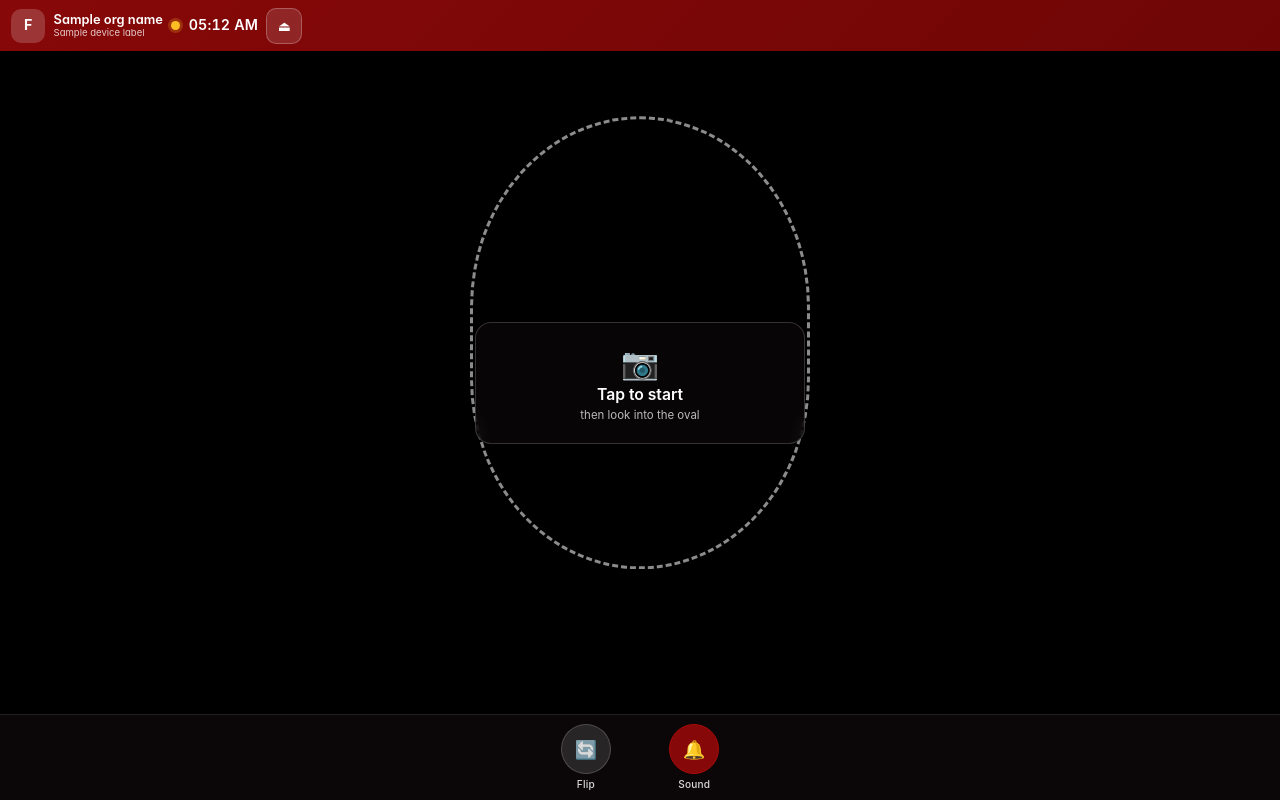
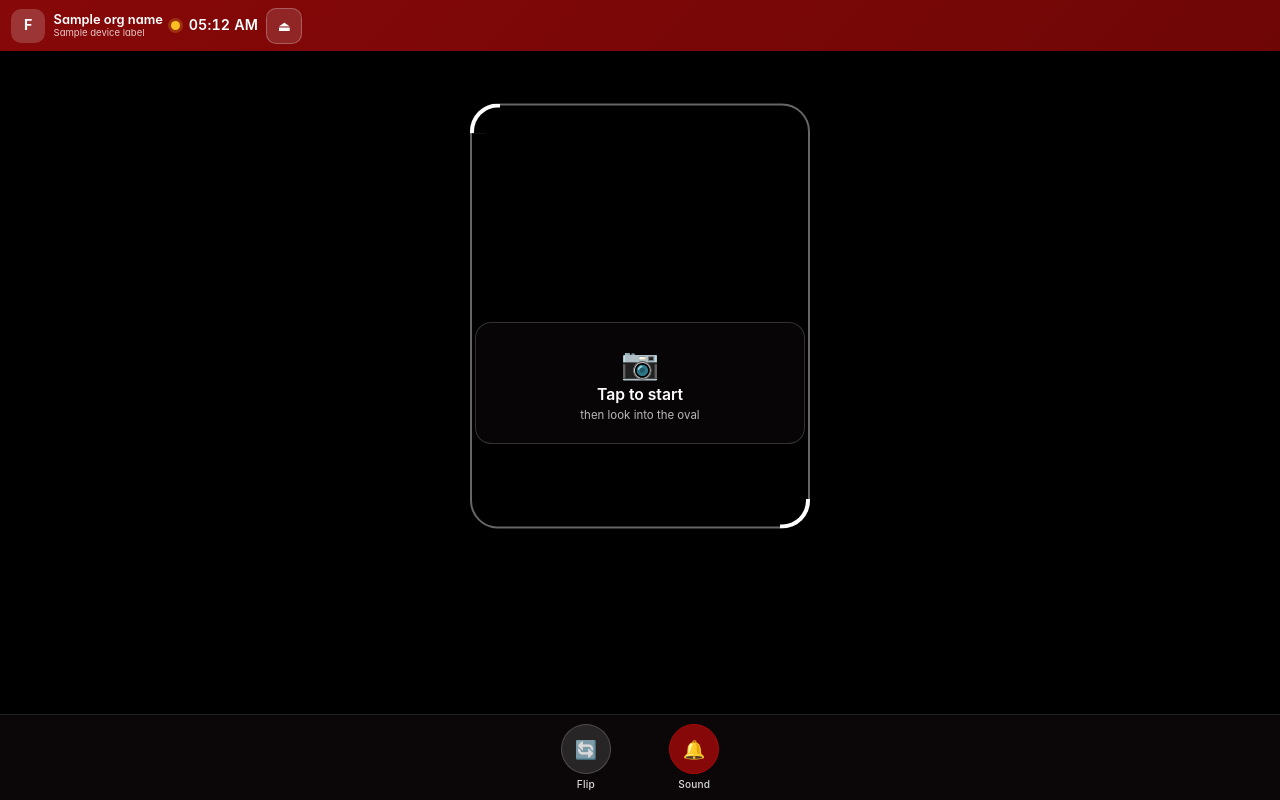
Before and after one commit to AtulBangre/fakhri-hrms, a Python web app: template app/templates/kiosk.html in a window 1280 px wide. Run offline with Jinja, Linux system fonts and the light colour scheme; the template is opened without the code that fills it: most values are stand-ins (such as "Sample title", 1, 10 or a date in 2020).

Commit message:
feat(kiosk): dynamic rush-hour continuous scan, PagarBook-style camera ratio, and faster recognition timing

```diff
--- a/app/routes/kiosk.py
+++ b/app/routes/kiosk.py
@@ -126,6 +126,7 @@ def kiosk_screen(
         active_challenge=settings.kiosk_active_challenge,
         offline_enabled=settings.kiosk_offline,
         shift_start=storage.get_setting("shift_start", "09:30"),
+        shift_end=storage.get_setting("shift_end", "18:30"),
         debounce_seconds=settings.kiosk_debounce_seconds,
         server_time=orgtime.local_now(settings).strftime("%H:%M:%S"),
         today_label=orgtime.human_day(orgtime.today(settings)),
--- a/app/static/css/app.css
+++ b/app/static/css/app.css
@@ -1093,6 +1093,7 @@ table.register tfoot td { font-weight: 600; background: var(--subtle); }
 .kiosk-cam video {
   width: 100%; height: 100%;
   object-fit: cover;
+  object-position: center 30%;
   display: block;
   background: #000;
 }
@@ -1102,20 +1103,56 @@ table.register tfoot td { font-weight: 600; background: var(--subtle); }
 .kiosk-cam.warn { box-shadow: inset 0 0 0 5px #f59e0b; }
 .kiosk-cam.bad  { box-shadow: inset 0 0 0 5px #ef4444; }
 
-/* the oval the person lines up with */
+/* Modern PagarBook-style flexible target viewport */
 .kiosk-guide {
-  position: absolute; top: 44%; left: 50%;
+  position: absolute; top: 40%; left: 50%;
   transform: translate(-50%, -50%);
-  width: min(64%, 280px);
-  aspect-ratio: 3 / 4;
-  border: 3px dashed rgba(255, 255, 255, .55);
-  border-radius: 50% / 42%;
-  transition: border-color .18s ease, border-style .18s ease, width .18s ease;
+  width: min(76%, 310px);
+  aspect-ratio: 4 / 5;
+  border-radius: 28px;
+  border: 2px solid rgba(255, 255, 255, .4);
+  box-shadow: 0 0 0 9999px rgba(0, 0, 0, .32);
+  transition: border-color .18s ease, box-shadow .18s ease;
   pointer-events: none;
 }
-.kiosk-guide.ok   { border-color: #34d399; border-style: solid; }
-.kiosk-guide.warn { border-color: #fbbf24; border-style: solid; }
-.kiosk-guide.bad  { border-color: #f87171; border-style: solid; }
+.kiosk-guide::before,
+.kiosk-guide::after {
+  content: "";
+  position: absolute;
+  width: 26px; height: 26px;
+  border-color: #fff;
+  border-style: solid;
+  pointer-events: none;
+  transition: border-color .18s ease;
+}
+.kiosk-guide::before {
+  top: -2px; left: -2px;
+  border-width: 4px 0 0 4px;
+  border-top-left-radius: 28px;
+}
+.kiosk-guide::after {
+  bottom: -2px; right: -2px;
+  border-width: 0 4px 4px 0;
+  border-bottom-right-radius: 28px;
+}
+.kiosk-guide.ok {
+  border-color: #34d399;
+  box-shadow: 0 0 0 9999px rgba(0, 0, 0, .22), 0 0 24px rgba(52, 211, 153, .45);
+}
+.kiosk-guide.ok::before,
+.kiosk-guide.ok::after { border-color: #34d399; }
+.kiosk-guide.warn {
+  border-color: #fbbf24;
+  box-shadow: 0 0 0 9999px rgba(0, 0, 0, .22), 0 0 20px rgba(251, 191, 36, .35);
+}
+.kiosk-guide.warn::before,
+.kiosk-guide.warn::after { border-color: #fbbf24; }
+.kiosk-guide.bad {
+  border-color: #f87171;
+  box-shadow: 0 0 0 9999px rgba(0, 0, 0, .22), 0 0 20px rgba(248, 113, 113, .35);
+}
+.kiosk-guide.bad::before,
+.kiosk-guide.bad::after { border-color: #f87171; }
 
 /* -- anonymous result flash ------------------------------------------------- */
 .kiosk-flash {
@@ -1290,7 +1327,7 @@ table.register tfoot td { font-weight: 600; background: var(--subtle); }
 @media (min-width: 720px) {
   /* Tablet on a stand: keep the camera centred and the dock compact. */
   .kiosk-cam { max-height: none; }
-  .kiosk-guide { width: min(46%, 340px); top: 44%; }
+  .kiosk-guide { width: min(48%, 340px); top: 40%; }
   .kiosk-flash .flash-ico { width: 88px; height: 88px; font-size: 2.9rem; }
   .kiosk-flash .flash-txt { font-size: 2.8rem; }
 }
--- a/app/static/js/kiosk.js
+++ b/app/static/js/kiosk.js
@@ -45,8 +45,41 @@
   var cardMeta = $("cardMeta");
   var cardWhen = $("cardWhen");
   var cardLate = $("cardLate");
-  // A head-turn prompt needs someone ready for it, so it always starts from a tap.
-  var tapMode = cfg.scanMode !== "continuous" || !!cfg.activeChallenge;
+
+  function isRushHour() {
+    if (!cfg.shiftStart && !cfg.shiftEnd) return false;
+    var now = new Date();
+    var curMinutes = now.getHours() * 60 + now.getMinutes();
+
+    function parseMin(t) {
+      if (!t) return null;
+      var p = t.split(":");
+      if (p.length < 2) return null;
+      return parseInt(p[0], 10) * 60 + parseInt(p[1], 10);
+    }
+
+    var startMin = parseMin(cfg.shiftStart);
+    var endMin = parseMin(cfg.shiftEnd);
+
+    // Morning Rush: from shift_start to +20 min (e.g. 09:30 to 09:50)
+    if (startMin !== null && curMinutes >= startMin && curMinutes <= (startMin + 20)) {
+      return true;
+    }
+    // Evening Rush: from shift_end to +30 min (e.g. 18:30 to 19:00)
+    if (endMin !== null && curMinutes >= endMin && curMinutes <= (endMin + 30)) {
+      return true;
+    }
+    return false;
+  }
+
+  function computeTapMode() {
+    if (cfg.activeChallenge) return true;
+    if (isRushHour()) return false; // continuous auto-scan in rush hour
+    return cfg.scanMode !== "continuous";
+  }
+
+  // Evaluated dynamically: during rush hours auto-scan is continuous, else respects tap settings.
+  var tapMode = computeTapMode();
   var session = false;   // a tap-mode scan is in progress
   var cardTimer = null;
   var startLabel = startBtn.querySelector("strong").textContent;
@@ -65,13 +98,13 @@
   var wakeLock = null;
   var flashTimer = null;
 
-  var SCAN_INTERVAL_MS = 1400;
-  var HOLD_SUCCESS_MS = 2600;
-  var HOLD_NOTICE_MS = 1700;
-  var HOLD_ERROR_MS = 2200;
-  var HOLD_CARD_MS = 3500;
-  var TAP_WARMUP_MS = 700;      // let exposure settle before the first frame
-  var TAP_RETRY_MS = 900;
+  var SCAN_INTERVAL_MS = 800;   // was 1400: fast continuous scan
+  var HOLD_SUCCESS_MS = 1600;   // was 2600
+  var HOLD_NOTICE_MS = 1400;    // was 1700
+  var HOLD_ERROR_MS = 1800;     // was 2200
+  var HOLD_CARD_MS = 1800;      // was 3500: queue clears quickly
+  var TAP_WARMUP_MS = 250;      // was 700: rapid shutter response
+  var TAP_RETRY_MS = 600;       // was 900
   var TAP_ATTEMPTS = 3;
   var CHALLENGE_FRAMES = 5;
   var CHALLENGE_FRAME_GAP_MS = 400;
@@ -464,7 +497,12 @@
     startBtn.querySelector("small").textContent = "allow the camera when asked";
 
     navigator.mediaDevices.getUserMedia({
-      video: { facingMode: { ideal: facing }, width: { ideal: 1280 }, height: { ideal: 960 } },
+      video: {
+        facingMode: { ideal: facing },
+        width: { ideal: 720 },
+        height: { ideal: 1280 },
+        aspectRatio: { ideal: 9 / 16 }
+      },
       audio: false
     }).then(function (mediaStream) {
       if (stream) stream.getTracks().forEach(function (t) { t.stop(); });
@@ -623,6 +661,21 @@
     pollTimer = window.setInterval(poll, 20000);
     clockTimer = window.setInterval(function () {
       clock.textContent = new Date().toLocaleTimeString([], { hour: "2-digit", minute: "2-digit" });
+      var newMode = computeTapMode();
+      if (newMode !== tapMode) {
+        tapMode = newMode;
+        if (!tapMode) {
+          // Switched to continuous auto-scan during rush hour
+          if (!running) startCamera();
+        } else {
+          // Switched to battery-saving tap mode
+          if (loopTimer) {
+            window.clearInterval(loopTimer);
+            loopTimer = null;
+          }
+          stopCamera();
+        }
+      }
     }, 1000);
 
     window.addEventListener("beforeunload", function () {
--- a/app/templates/kiosk.html
+++ b/app/templates/kiosk.html
@@ -112,6 +112,8 @@
       csrf: "{{ csrf_token }}",
       showName: {{ 'true' if show_name else 'false' }},
       scanMode: "{{ 'continuous' if scan_mode == 'continuous' else 'tap' }}",
+      shiftStart: "{{ shift_start }}",
+      shiftEnd: "{{ shift_end }}",
       faceHealthy: {{ 'true' if health and health.ok else 'false' }},
       faceRequired: {{ 'true' if settings and settings.face_required_for_kiosk else 'false' }}
     };
```
Also changed, not shown: 1 other file.
